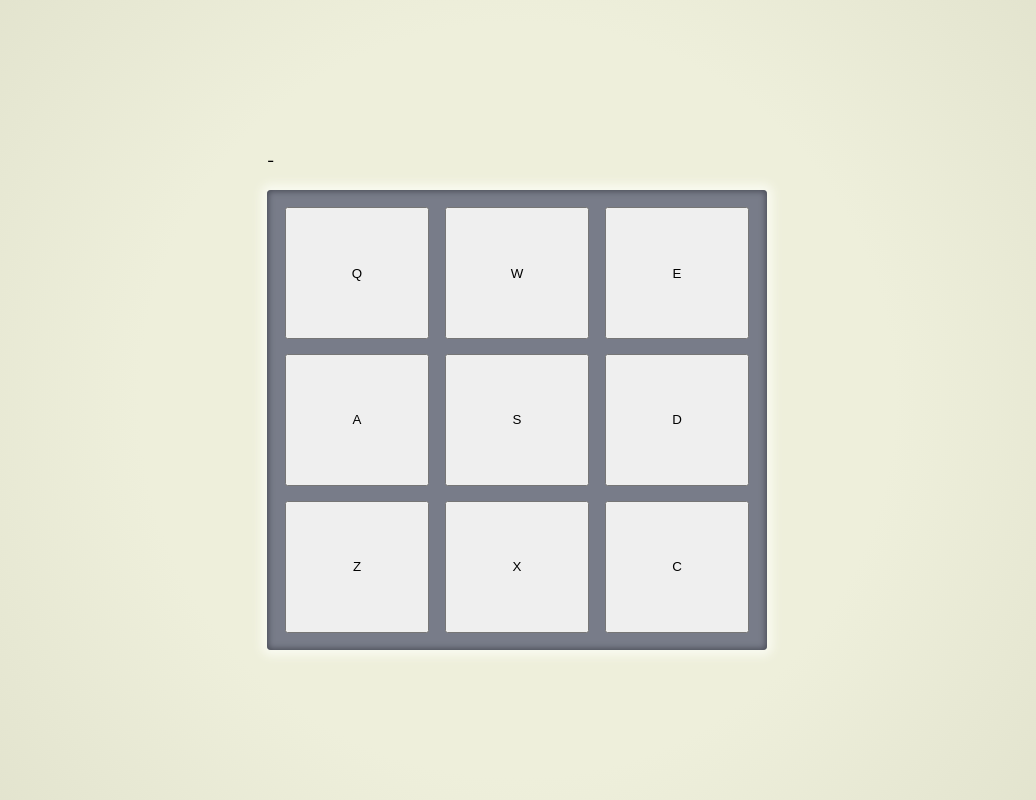
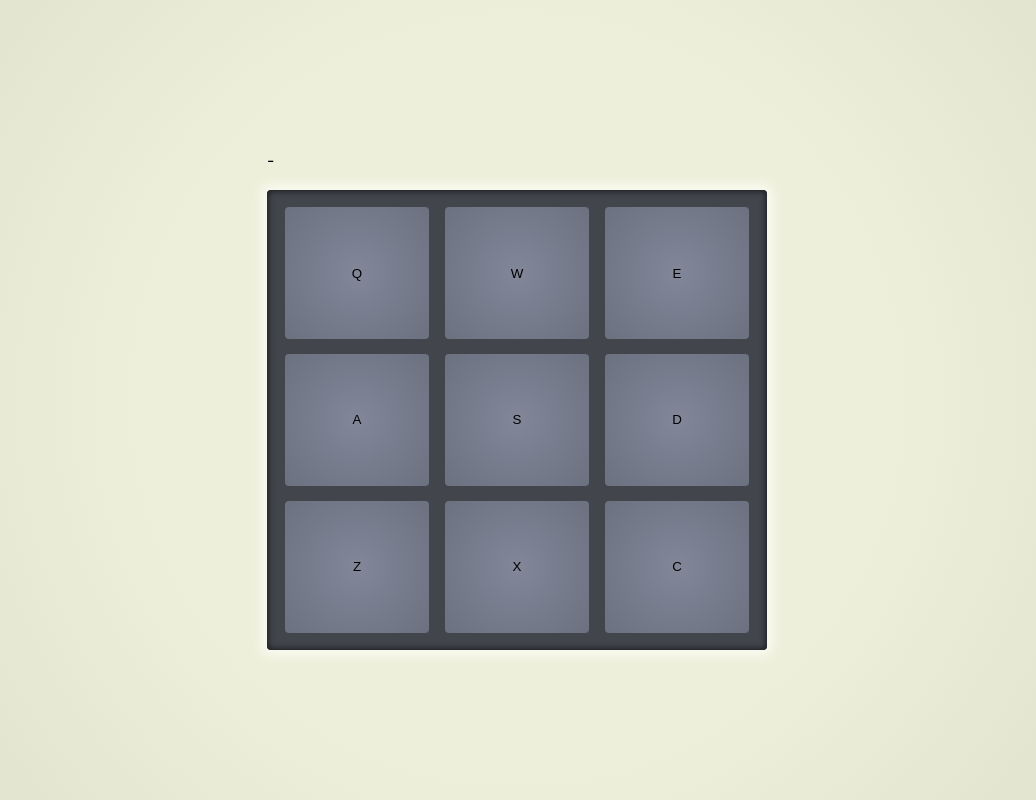
Before and after one commit to fermercadal/react-mpc_legacy, a React (Create React App) app: page / in a window 1280 px wide. Shown: the whole page, without its empty margins (123-1159 px from the left). Built offline with nearby package versions, Linux system fonts and the light colour scheme.

Commit message:
Update pressed pad class function

```diff
--- a/src/App.css
+++ b/src/App.css
@@ -35,9 +35,9 @@
   align-items: center;
   padding: 10px;
 
-  background-color: #787C89;
+  background-color: #43454d;
   border-radius: 4px;
-  box-shadow: 0px 0px 6px 1px #454852 inset, 0px 0px 10px 6px #f9faf0;
+  box-shadow: 0px 0px 6px 1px #16171a inset, 0px 0px 10px 6px #f9faf0;
 }
 
 .display {
@@ -48,4 +48,18 @@
 .drum-pad {
   width: 30%;
   height: 30%;
+
+  border: 0;
+  border-radius: 4px;
+
+  background: #6c7180;
+  background: radial-gradient(circle, #818799 0%, #6c7180 100%);
+
+  transition-property: background;
+  transition-duration: .4s;
+  transition-timing-function: ease-in-out;
 }
+
+.drum-pad.active {
+  background: radial-gradient(circle, #696e7d 0%, #6c7180 100%);
+}
--- a/src/App.js
+++ b/src/App.js
@@ -86,11 +86,17 @@ class App extends Component {
   }
 
   playKey(padKey) {
+    let button = document.getElementById('drum-pad-' + padKey);
     let audio = document.getElementById(padKey);
     audio.currentTime = 0;
     audio.play();
 
     this.updateDisplay(padKey);
+    button.classList.add("active");
+    setTimeout(() => {
+      button.classList.remove("active");
+    }, 100);
+
   }
 
   updateDisplay(padKey) {
@@ -112,7 +118,7 @@ class App extends Component {
       <main id="drum-machine" className="mpc">
         <Display value={this.state.playedSound} />
 
-        <section class="pads">
+        <section className="pads">
         { padsKit }
         </section>
       </main>
```
